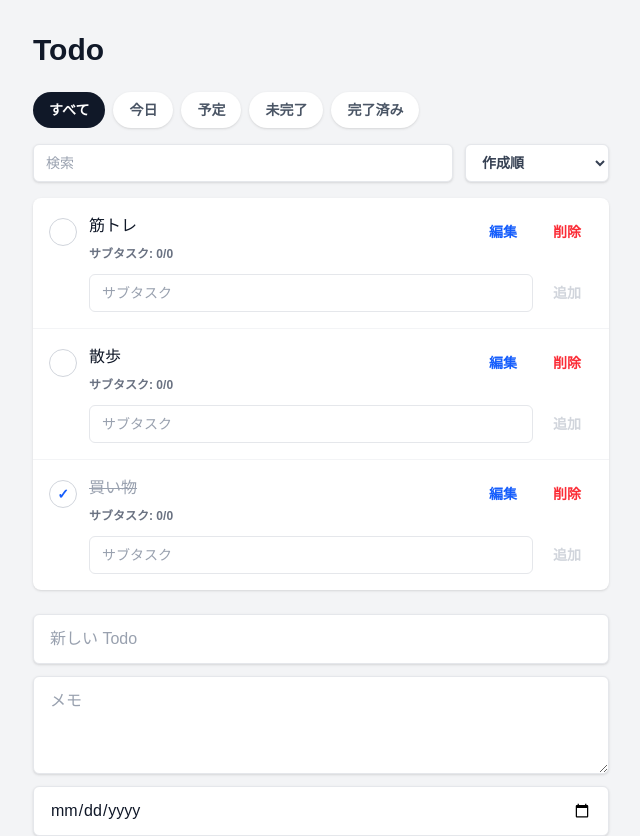
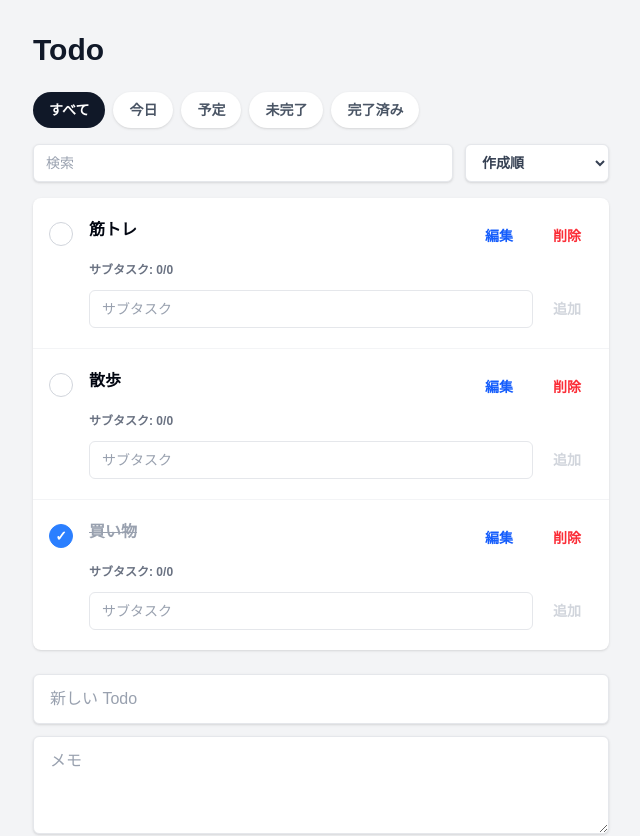
Before and after one commit to daxi1081-ui/todo-app, a Next.js app: page / in a window 1280 px wide. Shown: the top 836 px of the page, without its empty margins (319-959 px from the left). Built offline with nearby package versions, Linux system fonts and the light colour scheme.

Commit message:
Todo一覧画面のUXを改善

```diff
--- a/app/components/TodoItem.tsx
+++ b/app/components/TodoItem.tsx
@@ -162,6 +162,8 @@ export function TodoItem({
   const repeatLabel = getRepeatLabel(repeat, repeatOptions);
   const completedSubtaskCount = subtasks.filter((subtask) => subtask.completed).length;
   const isOverdue = !completed && dueDate.length > 0 && dueDate < toDateInputValue(new Date());
+  const subtaskProgressPercent =
+    subtasks.length > 0 ? Math.round((completedSubtaskCount / subtasks.length) * 100) : 0;
 
   useEffect(() => {
     if (!isEditing) {
@@ -293,11 +295,15 @@ export function TodoItem({
   }
 
   return (
-    <div className="border-b border-gray-100 px-4 py-4 last:border-b-0">
-      <div className="flex items-start gap-3">
+    <div className="border-b border-gray-100 px-4 py-5 transition hover:bg-gray-50/70 last:border-b-0">
+      <div className="flex items-start gap-4">
       <button
         type="button"
-        className="mt-1 flex h-7 w-7 shrink-0 items-center justify-center rounded-full border border-gray-300 text-sm font-bold text-blue-600 transition hover:border-blue-400"
+        className={
+          completed
+            ? "mt-1 flex h-6 w-6 shrink-0 items-center justify-center rounded-full border border-blue-500 bg-blue-500 text-sm font-bold text-white transition hover:bg-blue-600"
+            : "mt-1 flex h-6 w-6 shrink-0 items-center justify-center rounded-full border border-gray-300 text-sm font-bold text-blue-600 transition hover:border-blue-400 hover:bg-blue-50"
+        }
         aria-label={completed ? "未完了に戻す" : "完了にする"}
         aria-pressed={completed}
         onClick={onToggle}
@@ -400,12 +406,12 @@ export function TodoItem({
         </form>
       ) : (
         <>
-          <button type="button" className="min-w-0 flex-1 text-left" onClick={onToggle}>
+          <button type="button" className="grid min-w-0 flex-1 gap-2 text-left" onClick={onToggle}>
             <span
               className={
                 completed
-                  ? "block truncate text-gray-400 line-through"
-                  : "block truncate text-gray-900"
+                  ? "block truncate text-base font-semibold leading-6 text-gray-400 line-through"
+                  : "block truncate text-base font-semibold leading-6 text-gray-950"
               }
             >
               {title}
@@ -414,34 +420,55 @@ export function TodoItem({
               <span
                 className={
                   completed
-                    ? "mt-1 block whitespace-pre-wrap break-words text-sm text-gray-400"
-                    : "mt-1 block whitespace-pre-wrap break-words text-sm text-gray-500"
+                    ? "block max-h-10 overflow-hidden whitespace-pre-wrap break-words text-sm leading-5 text-gray-400"
+                    : "block max-h-10 overflow-hidden whitespace-pre-wrap break-words text-sm leading-5 text-gray-500"
                 }
               >
                 {memo}
               </span>
             ) : null}
+            <span className="flex flex-wrap items-center gap-2">
               {dueDate.length > 0 ? (
                 <span
                   className={
                     completed
-                    ? "mt-2 inline-flex rounded-full bg-gray-100 px-2 py-1 text-xs font-semibold text-gray-400"
+                      ? "inline-flex items-center gap-1 rounded-full bg-gray-100 px-2.5 py-1 text-xs font-semibold text-gray-400"
                       : isOverdue
-                      ? "mt-2 inline-flex rounded-full bg-red-50 px-2 py-1 text-xs font-semibold text-red-700"
-                    : "mt-2 inline-flex rounded-full bg-blue-50 px-2 py-1 text-xs font-semibold text-blue-700"
+                        ? "inline-flex items-center gap-1 rounded-full bg-red-50 px-2.5 py-1 text-xs font-semibold text-red-700 ring-1 ring-red-100"
+                        : "inline-flex items-center gap-1 rounded-full bg-blue-50 px-2.5 py-1 text-xs font-semibold text-blue-700 ring-1 ring-blue-100"
+                  }
+                >
+                  <span aria-hidden="true">📅</span>
+                  <span
+                    className={
+                      completed
+                        ? "text-gray-400"
+                        : isOverdue
+                          ? "text-red-700"
+                          : "text-blue-700"
                     }
                   >
                     期限日: {formatDueDate(dueDate)}
+                  </span>
+                  {isOverdue ? <span className="font-bold">期限切れ</span> : null}
                 </span>
               ) : null}
               {priority !== "none" ? (
                 <span
                   className={
                     completed
-                    ? "ml-2 mt-2 inline-flex rounded-full bg-gray-100 px-2 py-1 text-xs font-semibold text-gray-400"
-                    : "ml-2 mt-2 inline-flex rounded-full bg-amber-50 px-2 py-1 text-xs font-semibold text-amber-700"
+                      ? "inline-flex items-center gap-1 rounded-full bg-gray-100 px-2.5 py-1 text-xs font-semibold text-gray-400"
+                      : "inline-flex items-center gap-1 rounded-full bg-amber-50 px-2.5 py-1 text-xs font-semibold text-amber-700 ring-1 ring-amber-100"
                   }
                 >
+                  <span
+                    aria-hidden="true"
+                    className={
+                      completed
+                        ? "h-1.5 w-1.5 rounded-full bg-gray-300"
+                        : "h-1.5 w-1.5 rounded-full bg-amber-500"
+                    }
+                  />
                   優先度: {priorityLabel}
                 </span>
               ) : null}
@@ -449,13 +476,14 @@ export function TodoItem({
                 <span
                   className={
                     completed
-                    ? "ml-2 mt-2 inline-flex rounded-full bg-gray-100 px-2 py-1 text-xs font-semibold text-gray-400"
-                    : "ml-2 mt-2 inline-flex rounded-full bg-violet-50 px-2 py-1 text-xs font-semibold text-violet-700"
+                      ? "inline-flex rounded-full bg-gray-100 px-2.5 py-1 text-xs font-semibold text-gray-400"
+                      : "inline-flex rounded-full bg-violet-50 px-2.5 py-1 text-xs font-semibold text-violet-700 ring-1 ring-violet-100"
                   }
                 >
                   繰り返し: {repeatLabel}
                 </span>
               ) : null}
+            </span>
             {tags.length > 0 ? (
               <span className="mt-2 flex flex-wrap gap-1">
                 {tags.map((tag) => (
@@ -463,8 +491,8 @@ export function TodoItem({
                     key={tag}
                     className={
                       completed
-                        ? "inline-flex rounded-full bg-gray-100 px-2 py-1 text-xs font-semibold text-gray-400"
-                        : "inline-flex rounded-full bg-emerald-50 px-2 py-1 text-xs font-semibold text-emerald-700"
+                        ? "inline-flex rounded-full bg-gray-100 px-2.5 py-1 text-xs font-semibold text-gray-400"
+                        : "inline-flex rounded-full bg-emerald-50 px-2.5 py-1 text-xs font-semibold text-emerald-700 ring-1 ring-emerald-100"
                     }
                   >
                     {tag}
@@ -472,8 +500,16 @@ export function TodoItem({
                 ))}
               </span>
             ) : null}
-            <span className="mt-2 block text-xs font-semibold text-gray-500">
-              サブタスク: {completedSubtaskCount}/{subtasks.length}
+            <span className="mt-1 grid gap-1 text-xs font-semibold text-gray-500">
+              <span>サブタスク: {completedSubtaskCount}/{subtasks.length}</span>
+              {subtasks.length > 0 ? (
+                <span className="h-1.5 overflow-hidden rounded-full bg-gray-100">
+                  <span
+                    className="block h-full rounded-full bg-blue-500"
+                    style={{ width: `${subtaskProgressPercent}%` }}
+                  />
+                </span>
+              ) : null}
             </span>
           </button>
 
```
Lines whose indentation alone changed are shown as unchanged.
